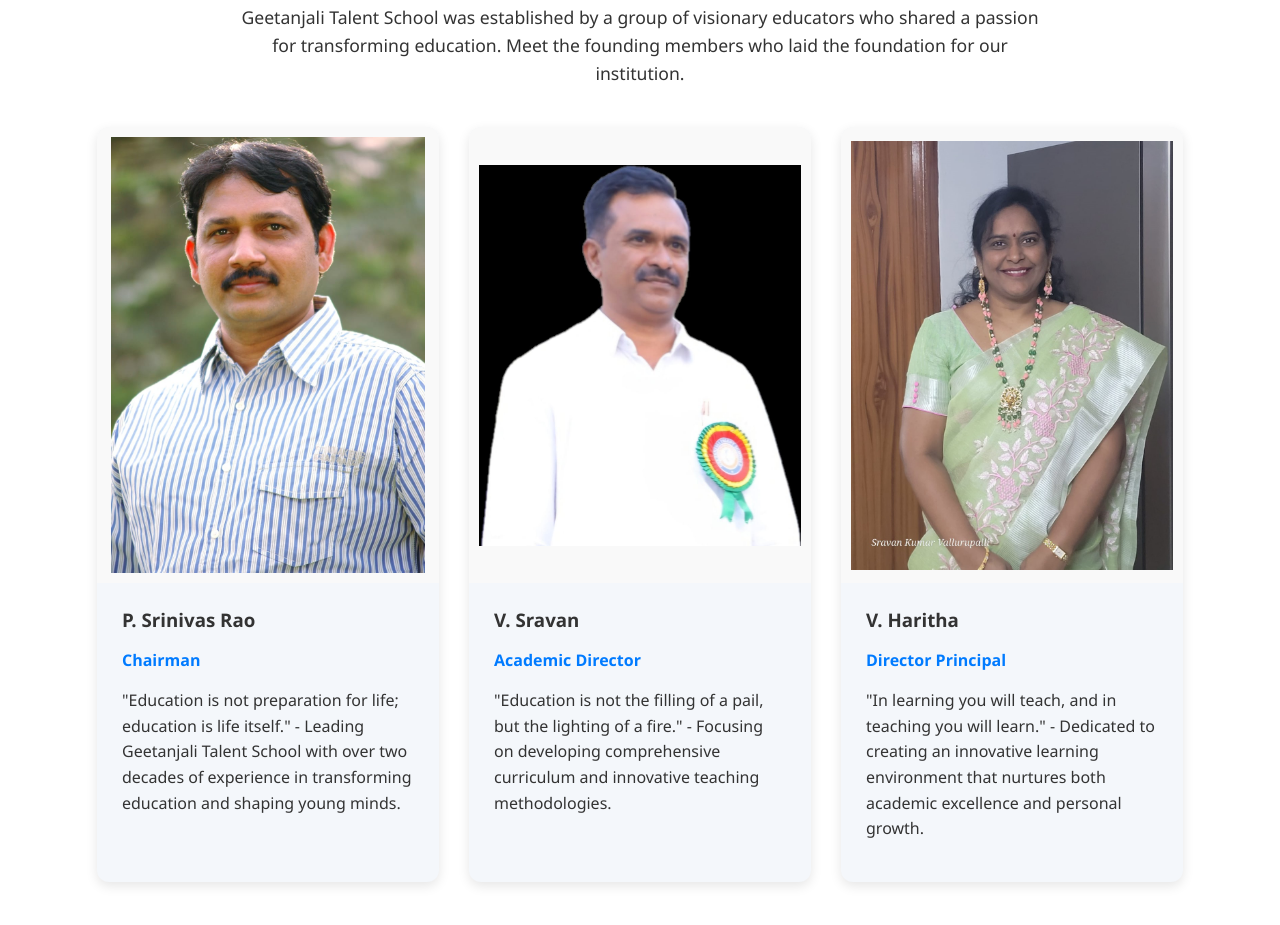
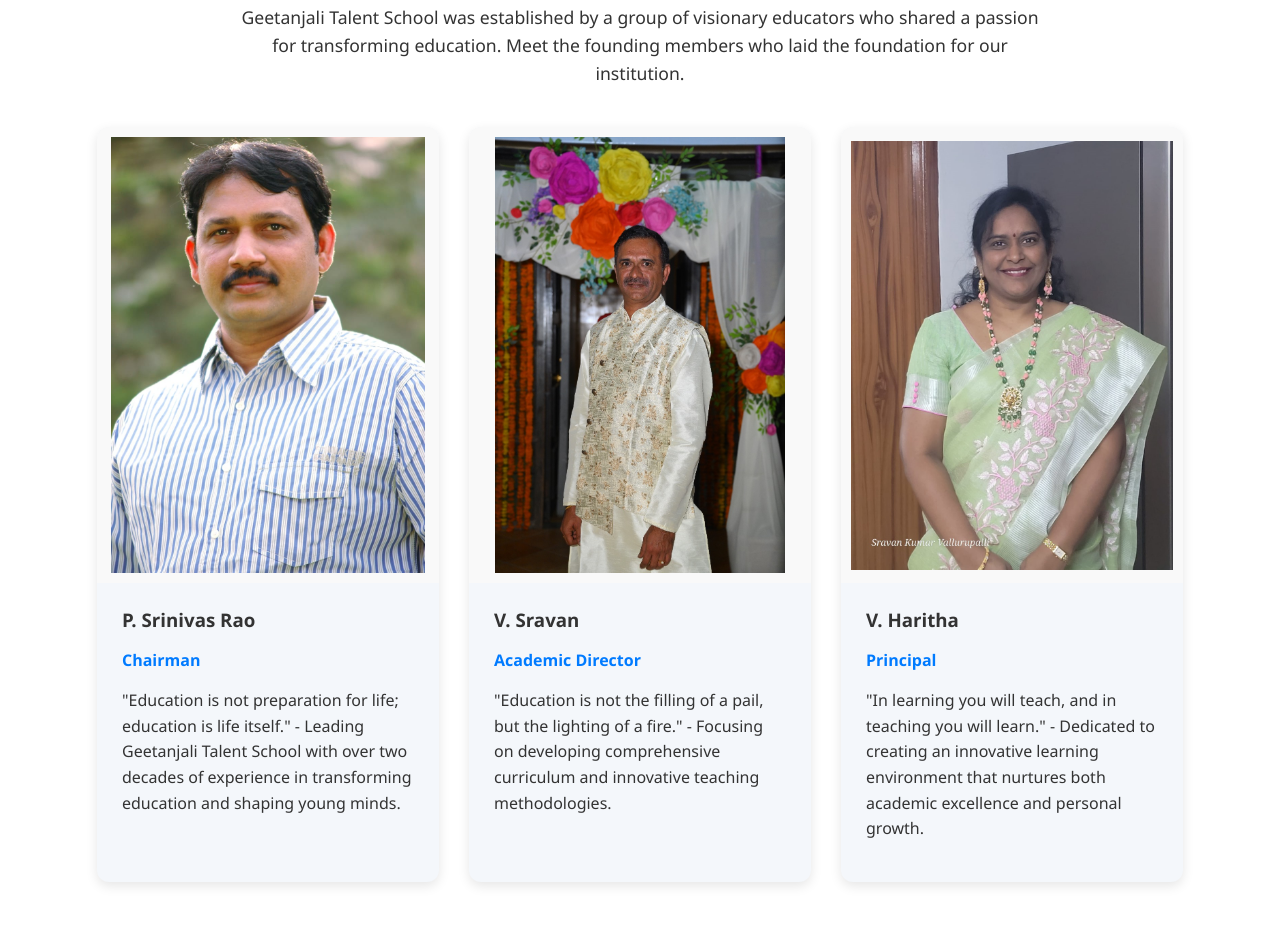
Before and after one commit to ManasaPeram/geethanjali-school, a plain HTML site: page index.html in a window 1280 px wide. Shown: the part 7996-8921 px from the top of the page. Drawn offline with nearby package versions, Linux system fonts and the light colour scheme.

Commit message:
added changes

```diff
--- a/index.html
+++ b/index.html
@@ -639,18 +639,16 @@
                             <h3>P. Srinivas Rao</h3>
                             <span class="founder-title">Chairman</span>
                             <p>"Education is not preparation for life; education is life itself." - Leading Geetanjali Talent School with over two decades of experience in transforming education and shaping young minds.</p>
-
                         </div>
                     </div>
                     <div class="founder-card">
                         <div class="founder-image">
-                            <img src="images/sraven2.jpg" alt="Dr. Sravan">
+                            <img src="images/Image17.jpg" alt="Dr. Sravan">
                         </div>
                         <div class="founder-info">
                             <h3>V. Sravan</h3>
                             <span class="founder-title">Academic Director</span>
                             <p>"Education is not the filling of a pail, but the lighting of a fire." - Focusing on developing comprehensive curriculum and innovative teaching methodologies.</p>
-
                         </div>
                     </div>
 
@@ -661,7 +659,7 @@
                         </div>
                         <div class="founder-info">
                             <h3>V. Haritha</h3>
-                            <span class="founder-title">Director Principal</span>
+                            <span class="founder-title">Principal</span>
                             <p>"In learning you will teach, and in teaching you will learn." - Dedicated to creating an innovative learning environment that nurtures both academic excellence and personal growth.</p>
 
                         </div>
```
